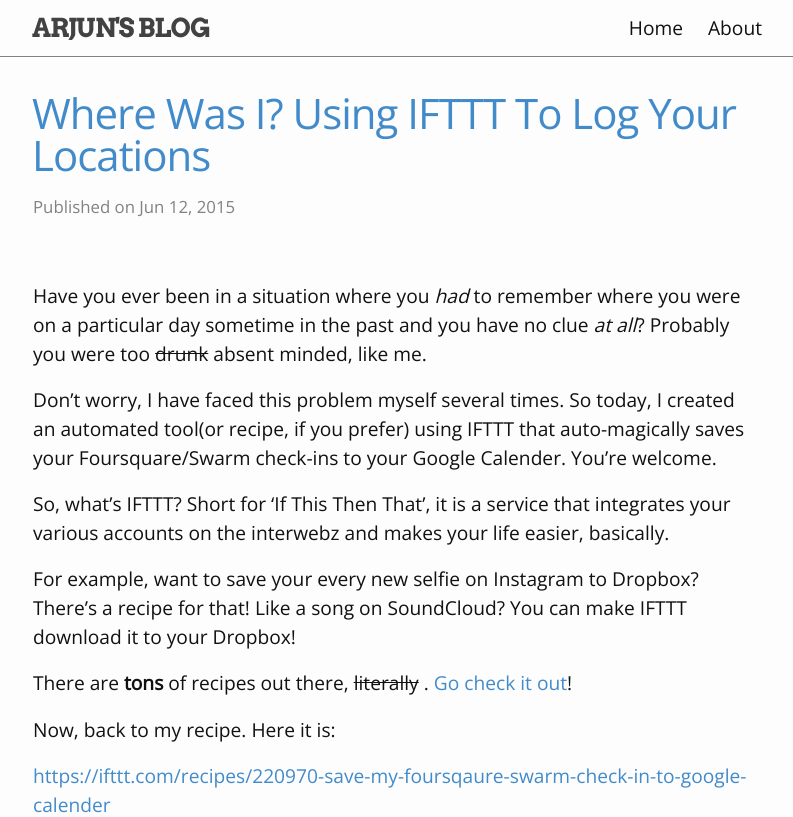
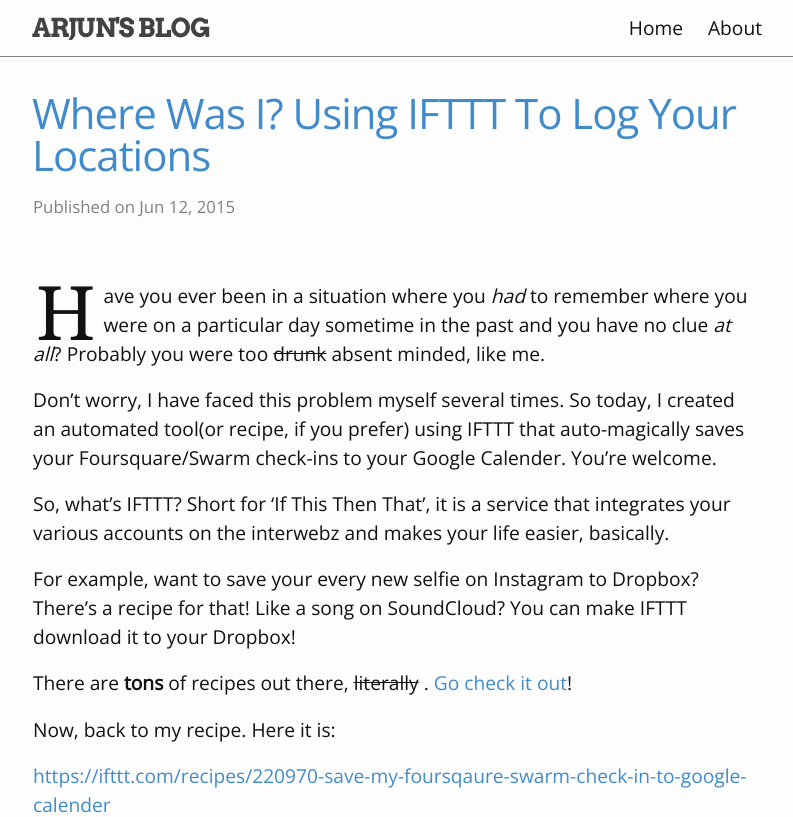
Before and after one commit to arjunnn/blog, a Jekyll site: the page built from _posts/2015-06-12-where-was-i.md, in a window 1280 px wide. Shown: the top 817 px of the page, without its empty margins (243-1036 px from the left). Built offline with Jekyll 4.4.1, drawn with Linux system fonts in a browser that asks for light colours; grey boxes are pictures that could not be loaded.

Commit message:
drop caps in posts

```diff
--- a/_sass/_layout.scss
+++ b/_sass/_layout.scss
@@ -293,3 +293,15 @@
 .nav-next {
     float: right;
 }
+.post-content{
+
+	// > p:first-of-type:first-letter {
+	// 	float: left;
+	// 	font-size: 100px;
+	// 	line-height: 80px;
+	// 	padding-top: 4px;
+	// 	padding-right: 8px;
+	// }
+  > p:first-of-type:first-letter { float: left; color: $text-color; font-size: 75px; line-height: 50px; padding-top: 4px; padding-right: 8px; padding-left: 3px; font-family: Georgia; }
+
+}
```
